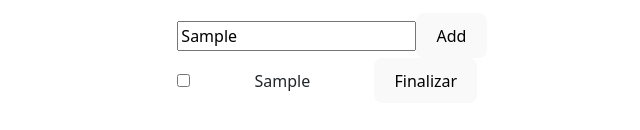
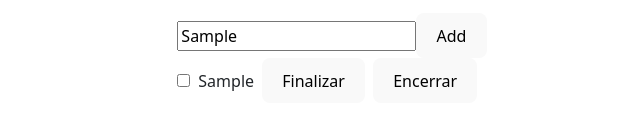
Before and after one commit to Antonio13050/devinhouse-clamed-v2-to-do-list-m1s09, a React (Vite) app: page / in a window 1280 px wide. Both pictures are taken after typing "Sample" into the empty fields and a click on the button "Add". Shown: the part 370-500 px from the top of the page, without its empty margins (308-948 px from the left). Built offline with nearby package versions, Linux system fonts and the light colour scheme.

Commit message:
Ex 7 - Criar a funcionalidade de remover a tarefa

```diff
--- a/src/App.jsx
+++ b/src/App.jsx
@@ -6,6 +6,11 @@ import List from "./components/ListItem";
 
 function App() {
     const [listaTarefas, setListaTarefas] = useState([]);
+
+    const encerrarTarefa = (id) => {
+        const novaLista = listaTarefas.filter((tarefa) => tarefa.id !== id);
+        setListaTarefas(novaLista);
+    };
     function adicionarTarefa(texto) {
         if (!texto) {
             return;
@@ -27,6 +32,8 @@ function App() {
                     key={tarefa.id}
                     texto={tarefa.texto}
                     finalizado={tarefa.finalizado}
+                    encerrarTarefa={encerrarTarefa}
+                    id={tarefa.id}
                 />
             ))}
         </>
--- a/src/components/ListItem.jsx
+++ b/src/components/ListItem.jsx
@@ -2,7 +2,7 @@ import React from "react";
 import { useState } from "react";
 import "../App.css";
 
-const ListItem = ({ texto, finalizado }) => {
+const ListItem = ({ texto, finalizado, encerrarTarefa, id }) => {
     const [finalizada, setFinalizada] = useState(finalizado);
     return (
         <div className="item">
@@ -19,6 +19,7 @@ const ListItem = ({ texto, finalizado }) => {
             <button onClick={() => setFinalizada(!finalizada)}>
                 Finalizar
             </button>
+            <button onClick={() => encerrarTarefa(id)}>Encerrar</button>
         </div>
     );
 };
```
